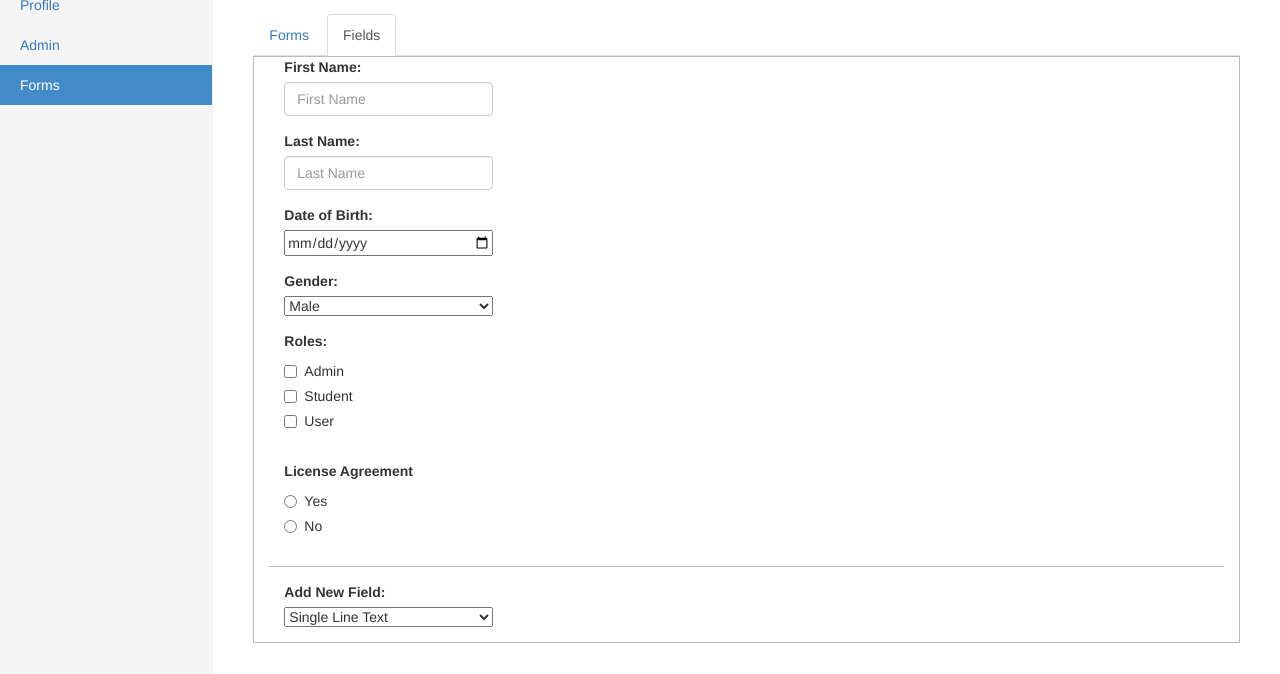
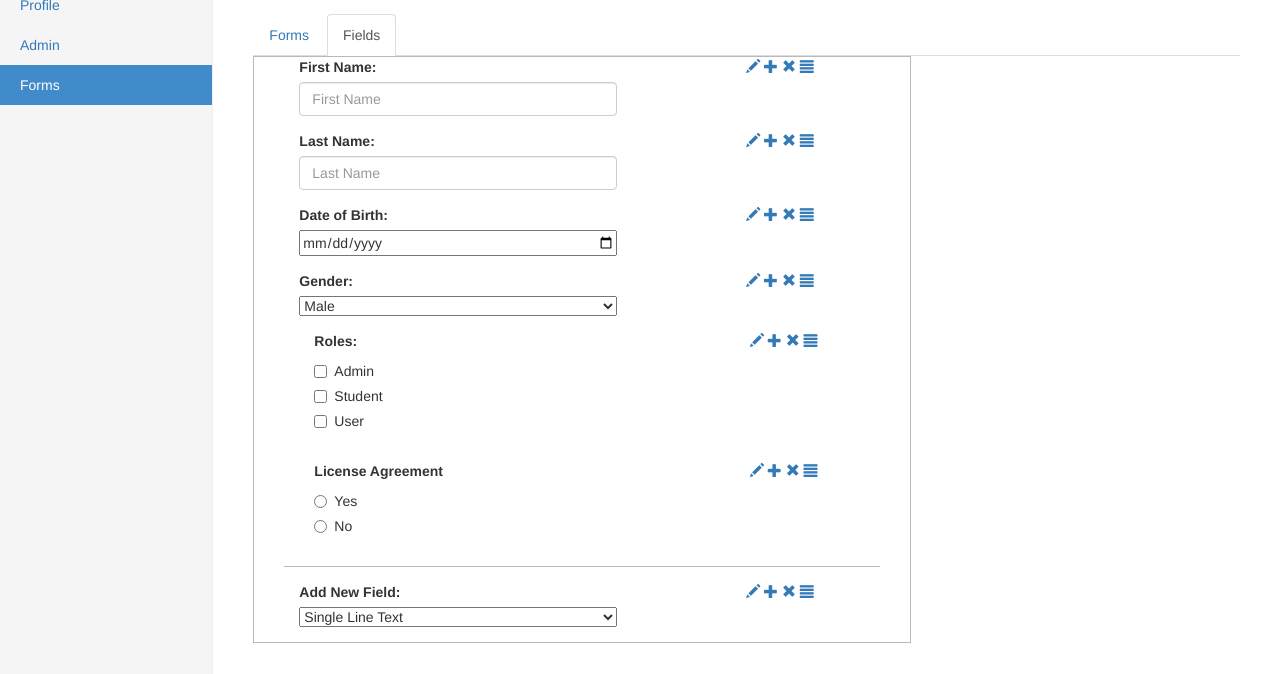
Before and after one commit to jimshah/cs5610, a website: page public/assignments/form-fields.html in a window 1280 px wide. Shown: the part 126-800 px from the top of the page. Drawn offline with nearby package versions, Linux system fonts and the light colour scheme.

Commit message:
Assignment #1 Commmit #3

```diff
--- a/public/assignments/form-fields.html
+++ b/public/assignments/form-fields.html
@@ -8,7 +8,7 @@
   <!-- The above 3 meta tags *must* come first in the head; any other head content must come *after* these tags -->
   <meta name="description" content="">
   <meta name="author" content="">
-  <title>Forms</title>
+  <title>Form-Fields</title>
 
   <!--<link rel="icon" href="../../favicon.ico">-->
   <!-- Bootstrap core CSS -->
@@ -35,7 +35,7 @@
               <span class="icon-bar"></span>
               <span class="icon-bar"></span>
             </button>
-            <a class="navbar-brand" href="#">Project name</a>
+            <a class="navbar-brand" href="#">Form Maker</a>
           </div>
           <div id="navbar" class="navbar-collapse collapse">
             <ul class="nav navbar-nav navbar-right">
@@ -62,55 +62,80 @@
             </ul>
           </div>
           <div class="col-sm-9 col-sm-offset-3 col-md-10 col-md-offset-2 main">
-            <h1 class="page-header">Forms</h1>
+            <h1 class="page-header">Forms: Registration Form</h1>
 
             <ul class="nav nav-tabs">
               <li id="formsTab"><a href="forms.html">Forms</a></li>
               <li id="fieldsTab" class="active" ><a href="#fields">Fields</a></li>
             </ul>
 
-            <div class="tab-content">
+            <div class="tab-content col-sm-8">
               <div id="fields" class="tab-pane fade in active">
                 <!-- FORM STARTS -->
                 <form>
 
                   <!-- First Name-->
                   <div class="form-group col-xs-12 name">
-                    <div class="col-sm-3">
+                    <div class="col-sm-7">
                       <label for="fname">First Name:</label>
                       <input type="text" class="form-control" id="fname" placeholder="First Name">
+                    </div>
+                    <div class="col-sm-3 col-sm-push-2">
+                      <a href="#"><span class="glyphicon glyphicon-pencil" aria-hidden="true"></span></a>
+                      <a href="#"><span class="glyphicon glyphicon-plus" aria-hidden="true"></span></a>
+                      <a href="#"><span class="glyphicon glyphicon-remove" aria-hidden="true"></span></a>
+                      <a href="#"><span class="glyphicon glyphicon-align-justify" aria-hidden="true"></span></a>
                     </div>
                   </div>
 
                   <!-- Last Name-->
                   <div class="form-group col-xs-12 name">
-                    <div class="col-sm-3">
+                    <div class="col-sm-7">
                       <label for="lname">Last Name:</label>
                       <input type="text" class="form-control" id="lname" placeholder="Last Name">
+                    </div>
+                    <div class="col-sm-3 col-sm-push-2">
+                      <a href="#"><span class="glyphicon glyphicon-pencil" aria-hidden="true"></span></a>
+                      <a href="#"><span class="glyphicon glyphicon-plus" aria-hidden="true"></span></a>
+                      <a href="#"><span class="glyphicon glyphicon-remove" aria-hidden="true"></span></a>
+                      <a href="#"><span class="glyphicon glyphicon-align-justify" aria-hidden="true"></span></a>
                     </div>
                   </div>
 
                   <!-- Date of Birth-->
                   <div class="form-group col-xs-12 datepicker">
-                    <div class="col-sm-3">
+                    <div class="col-sm-7">
                       <label for="datepicker">Date of Birth:</label>
                       <input type="date" id="datepicker" placeholder="Select Date">
+                    </div>
+                    <div class="col-sm-3 col-sm-push-2">
+                      <a href="#"><span class="glyphicon glyphicon-pencil" aria-hidden="true"></span></a>
+                      <a href="#"><span class="glyphicon glyphicon-plus" aria-hidden="true"></span></a>
+                      <a href="#"><span class="glyphicon glyphicon-remove" aria-hidden="true"></span></a>
+                      <a href="#"><span class="glyphicon glyphicon-align-justify" aria-hidden="true"></span></a>
                     </div>
                   </div>
 
                   <!-- Gender -->
                   <div class="form-group col-xs-12 gender">
-                    <div class="col-sm-3">
+                    <div class="col-sm-7">
                       <label for="gender">Gender:</label>
                       <select name="select" id="gender">
                         <option value="male">Male</option>
                         <option value="female">Female</option>
                       </select>
                     </div>
+                    <div class="col-sm-3 col-sm-push-2">
+                      <a href="#"><span class="glyphicon glyphicon-pencil" aria-hidden="true"></span></a>
+                      <a href="#"><span class="glyphicon glyphicon-plus" aria-hidden="true"></span></a>
+                      <a href="#"><span class="glyphicon glyphicon-remove" aria-hidden="true"></span></a>
+                      <a href="#"><span class="glyphicon glyphicon-align-justify" aria-hidden="true"></span></a>
+                    </div>
                   </div>
 
                   <!-- Roles -->
                   <div class="form-group roles col-xs-12">
+                    <div class="col-sm-7">
                       <label>
                         Roles:
                         <div class="checkbox">
@@ -124,9 +149,17 @@
                         </div>
                       </label>
                     </div>
+                    <div class="col-sm-3 col-sm-push-2">
+                      <a href="#"><span class="glyphicon glyphicon-pencil" aria-hidden="true"></span></a>
+                      <a href="#"><span class="glyphicon glyphicon-plus" aria-hidden="true"></span></a>
+                      <a href="#"><span class="glyphicon glyphicon-remove" aria-hidden="true"></span></a>
+                      <a href="#"><span class="glyphicon glyphicon-align-justify" aria-hidden="true"></span></a>
+                    </div>
+                  </div>
 
                   <!-- License Agreement-->
                   <div class="form-group col-xs-12 license">
+                    <div class="col-sm-7">
                       <label>
                         License Agreement
                         <div class="radio">
@@ -137,6 +170,13 @@
                         </div>
                       </label>
                     </div>
+                    <div class="col-sm-3 col-sm-push-2">
+                      <a href="#"><span class="glyphicon glyphicon-pencil" aria-hidden="true"></span></a>
+                      <a href="#"><span class="glyphicon glyphicon-plus" aria-hidden="true"></span></a>
+                      <a href="#"><span class="glyphicon glyphicon-remove" aria-hidden="true"></span></a>
+                      <a href="#"><span class="glyphicon glyphicon-align-justify" aria-hidden="true"></span></a>
+                    </div>
+                  </div>
 
                   <!-- Horizontal Divider-->
                   <div class="form-group col-xs-12 line-break">
@@ -145,12 +185,18 @@
 
                   <!-- Add New Fields -->
                   <div class="form-group col-xs-12 add-field">
-                    <div class="col-sm-3">
+                    <div class="col-sm-7">
                       <label for="gender">Add New Field:</label>
                       <select name="select" id="gender">
                         <option value="male">Single Line Text</option>
                         <option value="female">Multi Liine Text</option>
                       </select>
+                    </div>
+                    <div class="col-sm-3 col-sm-push-2">
+                      <a href="#"><span class="glyphicon glyphicon-pencil" aria-hidden="true"></span></a>
+                      <a href="#"><span class="glyphicon glyphicon-plus" aria-hidden="true"></span></a>
+                      <a href="#"><span class="glyphicon glyphicon-remove" aria-hidden="true"></span></a>
+                      <a href="#"><span class="glyphicon glyphicon-align-justify" aria-hidden="true"></span></a>
                     </div>
                   </div>
 
```
Also changed, not shown: public/assignments/admin.html (+1 -1 lines), public/assignments/forms.html (+1 -1 lines), public/assignments/home.html (+1 -1 lines), public/assignments/login.html (+5 -4 lines), public/assignments/profile.html (+5 -3 lines), public/assignments/register.html (+5 -4 lines). Lines whose indentation alone changed are shown as unchanged.
